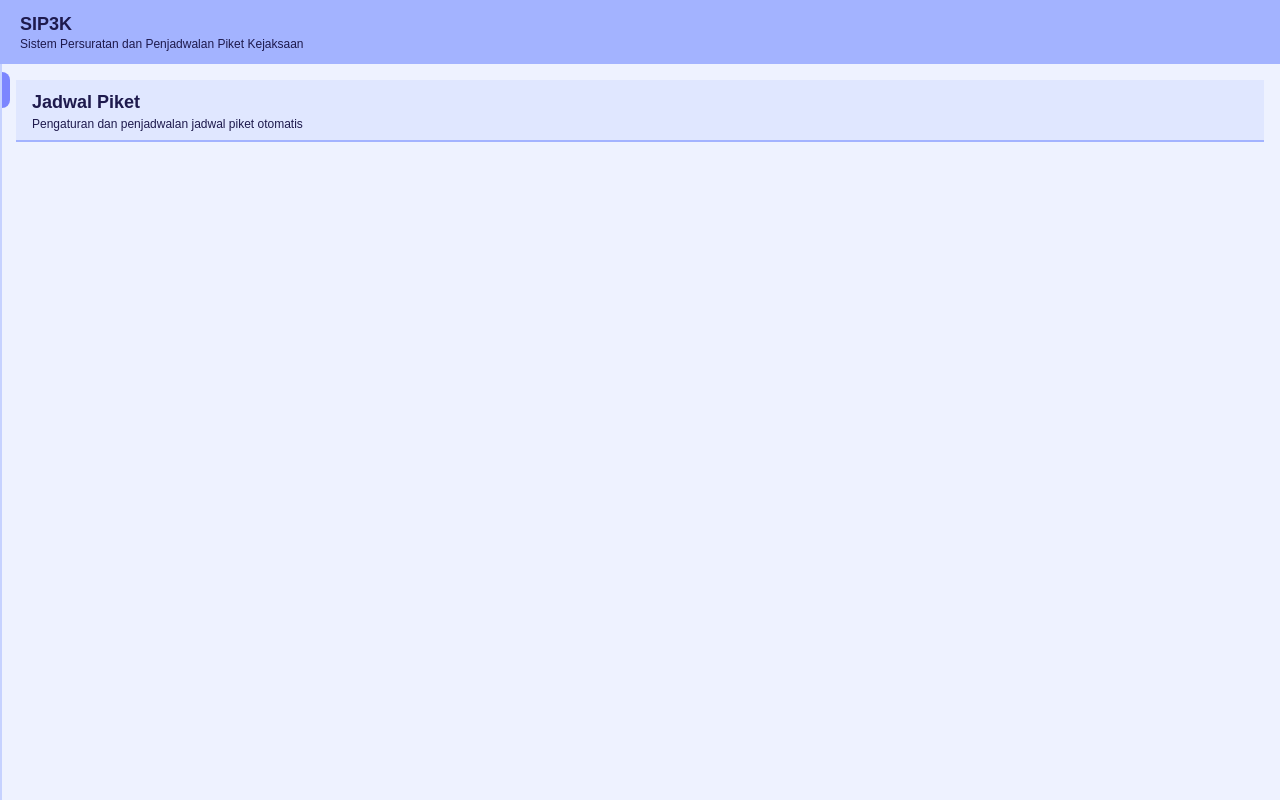
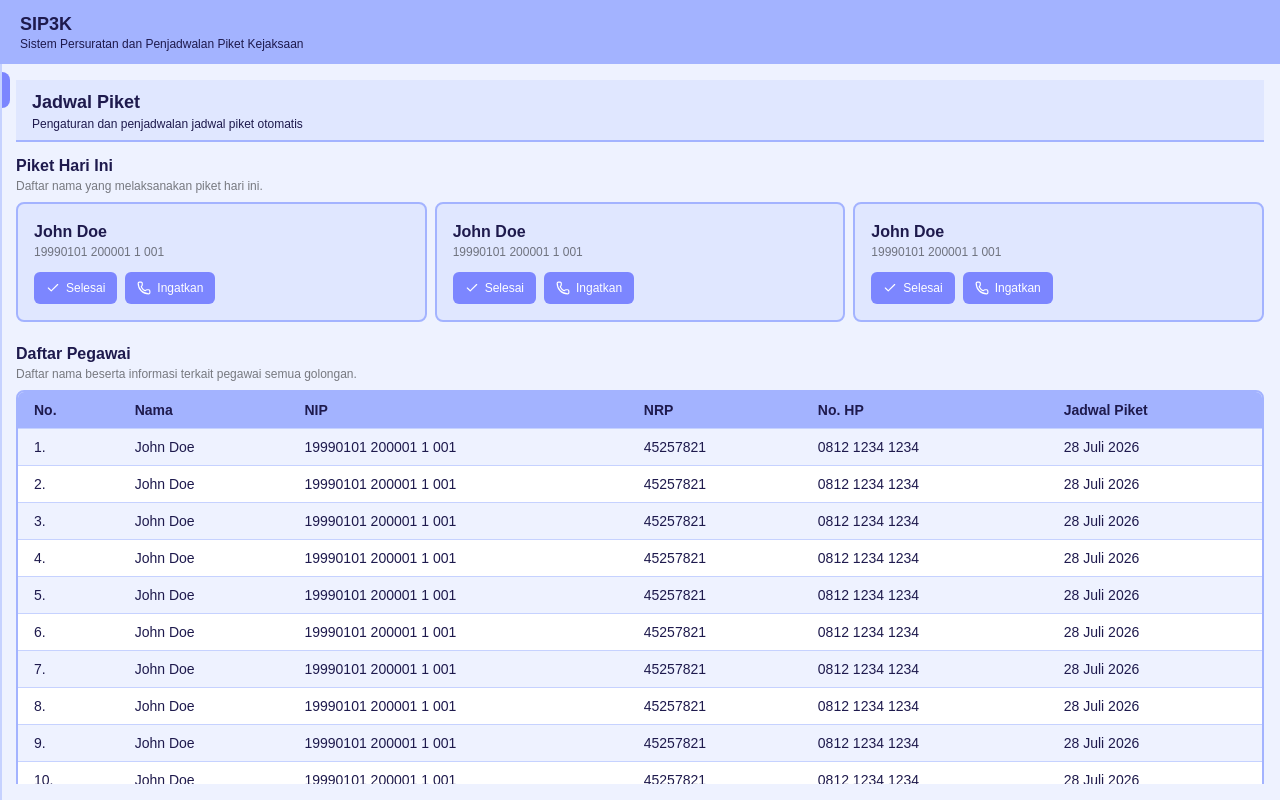
Before and after one commit to naufalhanif25/sip3k, a Next.js app: page /dashboard/picket in a window 1280 px wide. Built offline with nearby package versions, Linux system fonts and the light colour scheme.

Commit message:
feat: implement halaman jadwal piket sesuai desain figma

```diff
--- /dev/null
+++ b/src/app/components/picket/pegawai-table.tsx
@@ -0,0 +1,64 @@
+"use client"
+
+import { cn } from "@/app/lib/cn"
+import { PegawaiTableProps } from "@/app/props/picket"
+import variables from "../../data/variables.json"
+
+export default function PegawaiTable({ data, className, ...props }: PegawaiTableProps) {
+    return (
+        <div
+            className={cn(
+                className,
+                "w-full overflow-x-auto rounded-lg",
+                "border-2 border-indigo-300"
+            )}
+            {...props}
+        >
+            <table className="w-full text-sm border-collapse">
+                <thead>
+                    <tr className="bg-indigo-300">
+                        {variables.picket.tableHeaders.map((header, index) => (
+                            <th
+                                key={index}
+                                className={cn(
+                                    "px-4 py-2 text-left font-semibold",
+                                    "whitespace-nowrap"
+                                )}
+                            >
+                                {header}
+                            </th>
+                        ))}
+                    </tr>
+                </thead>
+                <tbody>
+                    {data.map((pegawai, index) => (
+                        <tr
+                            key={index}
+                            className={cn(
+                                index % 2 === 0 ? "bg-indigo-50" : "bg-white",
+                                "border-t border-indigo-200"
+                            )}
+                        >
+                            <td className="px-4 py-2 whitespace-nowrap">{index + 1}.</td>
+                            <td className="px-4 py-2 whitespace-nowrap">{pegawai.nama}</td>
+                            <td className="px-4 py-2 whitespace-nowrap">{pegawai.nip}</td>
+                            <td className="px-4 py-2 whitespace-nowrap">{pegawai.nrp}</td>
+                            <td className="px-4 py-2 whitespace-nowrap">{pegawai.noHp}</td>
+                            <td className="px-4 py-2 whitespace-nowrap">{pegawai.jadwalPiket}</td>
+                        </tr>
+                    ))}
+                    {data.length === 0 && (
+                        <tr>
+                            <td
+                                colSpan={variables.picket.tableHeaders.length}
+                                className="px-4 py-6 text-center text-black/50"
+                            >
+                                Belum ada data pegawai.
+                            </td>
+                        </tr>
+                    )}
+                </tbody>
+            </table>
+        </div>
+    )
+}
--- /dev/null
+++ b/src/app/components/picket/piket-card.tsx
@@ -0,0 +1,58 @@
+"use client"
+
+import { cn } from "@/app/lib/cn"
+import { Check, Phone } from "lucide-react"
+import { PiketCardProps } from "@/app/props/picket"
+
+export default function PiketCard({
+    pegawai,
+    onSelesai,
+    onIngatkan,
+    className,
+    ...props
+}: PiketCardProps) {
+    return (
+        <span
+            className={cn(
+                className,
+                "flex flex-col items-start justify-start gap-3",
+                "bg-indigo-100 border-2 border-indigo-300",
+                "rounded-lg p-4 overflow-hidden"
+            )}
+            {...props}
+        >
+            <span className="w-full flex flex-col overflow-hidden">
+                <h4 className="text-base font-semibold w-full truncate">{pegawai.nama}</h4>
+                <p className="text-xs text-black/50 w-full truncate">{pegawai.nip}</p>
+            </span>
+            <span className="w-full flex items-center justify-start gap-2">
+                <button
+                    onClick={onSelesai}
+                    className={cn(
+                        "flex items-center justify-center gap-1.5",
+                        "px-3 py-2 rounded-md",
+                        "bg-indigo-400 hover:bg-indigo-500",
+                        "text-white text-xs font-medium",
+                        "cursor-pointer transition ease-out duration-100"
+                    )}
+                >
+                    <Check strokeWidth={2} className="size-3.5 shrink-0" />
+                    Selesai
+                </button>
+                <button
+                    onClick={onIngatkan}
+                    className={cn(
+                        "flex items-center justify-center gap-1.5",
+                        "px-3 py-2 rounded-md",
+                        "bg-indigo-400 hover:bg-indigo-500",
+                        "text-white text-xs font-medium",
+                        "cursor-pointer transition ease-out duration-100"
+                    )}
+                >
+                    <Phone strokeWidth={2} className="size-3.5 shrink-0" />
+                    Ingatkan
+                </button>
+            </span>
+        </span>
+    )
+}
--- a/src/app/dashboard/picket/page.tsx
+++ b/src/app/dashboard/picket/page.tsx
@@ -4,7 +4,19 @@ import { usePathname } from "next/navigation"
 import { cn } from "@/app/lib/cn"
 import Dashboard from "@/app/components/dashboard/dashboard"
 import { DashboardSubPage } from "@/app/props/dashboard"
+import { Pegawai } from "@/app/props/picket"
+import PiketCard from "@/app/components/picket/piket-card"
+import PegawaiTable from "@/app/components/picket/pegawai-table"
 import variables from "../../data/variables.json"
+
+// TODO: Ganti dengan data dari API/backend
+const dummyPegawai: Pegawai[] = Array.from({ length: 10 }, () => ({
+    nama: "John Doe",
+    nip: "19990101 200001 1 001",
+    nrp: "45257821",
+    noHp: "0812 1234 1234",
+    jadwalPiket: "28 Juli 2026",
+}))
 
 export default function Picket() {
     const path = usePathname()
@@ -13,6 +25,9 @@ export default function Picket() {
         title: target?.name ?? path.replace(/\b\w/g, (char) => char.toUpperCase()),
         description: target?.description ?? path.replace(/\b\w/g, (char) => char.toUpperCase()),
     })
+
+    // TODO: Ganti dengan data piket hari ini dari API/backend
+    const piketHariIni = dummyPegawai.slice(0, 3)
 
     return (
         <Dashboard
@@ -35,7 +50,62 @@ export default function Picket() {
                     <h2 className="text-lg font-semibold w-full truncate">{subPageData.title}</h2>
                     <h4 className="text-xs w-full line-clamp-2">{subPageData.description}</h4>
                 </div>
-                <div className="w-full flex-1 overflow-y-auto">{/* /TODO: Body elements */}</div>
+                <div
+                    className={cn(
+                        "w-full flex-1 overflow-y-auto",
+                        "flex flex-col items-start justify-start gap-5"
+                    )}
+                >
+                    <div
+                        className={cn(
+                            "w-full flex flex-col items-start justify-start gap-2"
+                        )}
+                    >
+                        <div className="flex flex-col">
+                            <h3 className="text-base font-semibold w-full">
+                                {variables.picket.todaySectionTitle}
+                            </h3>
+                            <p className="text-xs text-black/50 w-full">
+                                {variables.picket.todaySectionDescription}
+                            </p>
+                        </div>
+                        <div
+                            className={cn(
+                                "w-full h-fit gap-2",
+                                "grid grid-cols-1 xs:grid-cols-2 md:grid-cols-3"
+                            )}
+                        >
+                            {piketHariIni.map((pegawai, index) => (
+                                <PiketCard
+                                    key={index}
+                                    pegawai={pegawai}
+                                    className="w-full"
+                                    onSelesai={() => {
+                                        // TODO: Tandai piket sebagai selesai
+                                    }}
+                                    onIngatkan={() => {
+                                        // TODO: Kirim pengingat ke pegawai
+                                    }}
+                                />
+                            ))}
+                        </div>
+                    </div>
+                    <div
+                        className={cn(
+                            "w-full flex flex-col items-start justify-start gap-2"
+                        )}
+                    >
+                        <div className="flex flex-col">
+                            <h3 className="text-base font-semibold w-full">
+                                {variables.picket.listSectionTitle}
+                            </h3>
+                            <p className="text-xs text-black/50 w-full">
+                                {variables.picket.listSectionDescription}
+                            </p>
+                        </div>
+                        <PegawaiTable data={dummyPegawai} />
+                    </div>
+                </div>
             </div>
         </Dashboard>
     )
--- a/src/app/data/variables.json
+++ b/src/app/data/variables.json
@@ -24,6 +24,13 @@
             "description": "Pengaturan dan penjadwalan jadwal piket otomatis"
         }
     ],
+    "picket": {
+        "tableHeaders": ["No.", "Nama", "NIP", "NRP", "No. HP", "Jadwal Piket"],
+        "todaySectionTitle": "Piket Hari Ini",
+        "todaySectionDescription": "Daftar nama yang melaksanakan piket hari ini.",
+        "listSectionTitle": "Daftar Pegawai",
+        "listSectionDescription": "Daftar nama beserta informasi terkait pegawai semua golongan."
+    },
     "dropdown": {
         "templates": [
             {
--- /dev/null
+++ b/src/app/props/picket.ts
@@ -0,0 +1,19 @@
+import { HTMLAttributes } from "react"
+
+export interface Pegawai {
+    nama: string
+    nip: string
+    nrp: string
+    noHp: string
+    jadwalPiket: string
+}
+
+export interface PiketCardProps extends HTMLAttributes<HTMLSpanElement> {
+    pegawai: Pegawai
+    onSelesai?: () => void
+    onIngatkan?: () => void
+}
+
+export interface PegawaiTableProps extends HTMLAttributes<HTMLDivElement> {
+    data: Pegawai[]
+}
```
